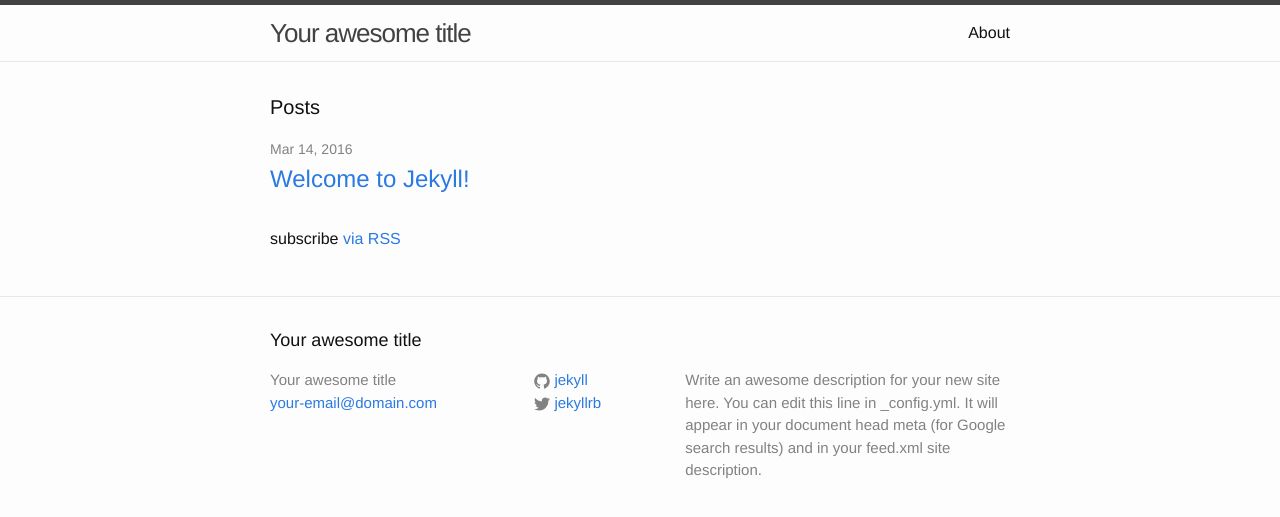
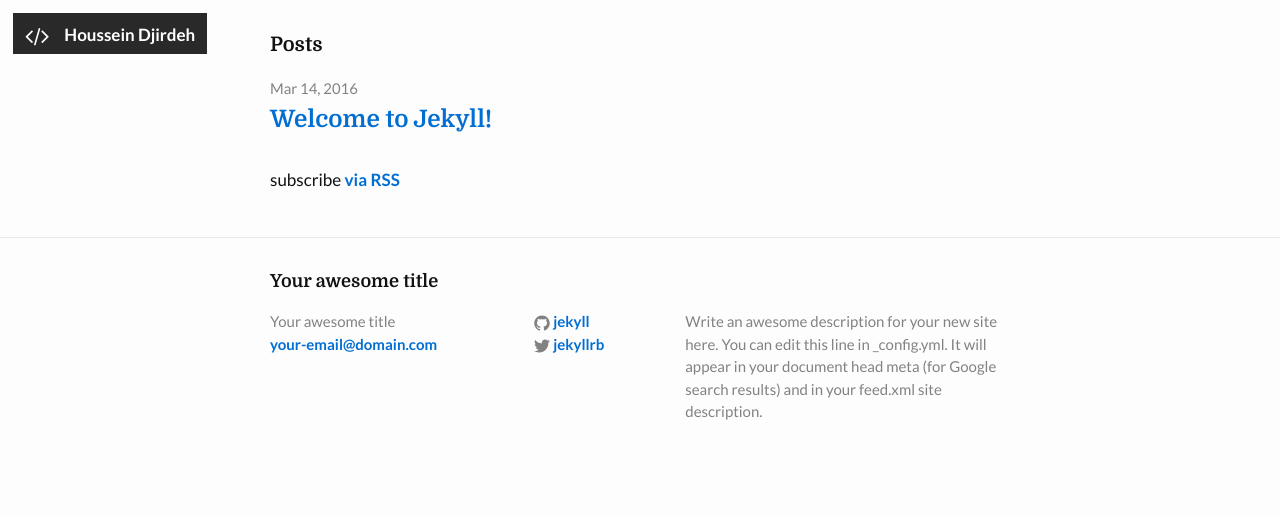
Before and after one commit to housseindjirdeh/hdjirdeh.github.io, a Jekyll site: the page built from index.html, in a window 1280 px wide. Shown: the top 517 px of the page. Built offline with Jekyll 4.4.1, drawn with Linux system fonts in a browser that asks for light colours; nearby versions of some CDN libraries.

Commit message:
Started adding some of that sexy styling

```diff
--- a/_includes/head.html
+++ b/_includes/head.html
@@ -9,4 +9,8 @@
   <link rel="stylesheet" href="{{ "/css/main.css" | prepend: site.baseurl }}">
   <link rel="canonical" href="{{ page.url | replace:'index.html','' | prepend: site.baseurl | prepend: site.url }}">
   <link rel="alternate" type="application/rss+xml" title="{{ site.title }}" href="{{ "/feed.xml" | prepend: site.baseurl | prepend: site.url }}">
+  <link rel="stylesheet" href="https://maxcdn.bootstrapcdn.com/font-awesome/4.5.0/css/font-awesome.min.css">
+
+  <link href='https://fonts.googleapis.com/css?family=Domine:700' rel='stylesheet' type='text/css'>
+  <link href='https://fonts.googleapis.com/css?family=Lato:400,700' rel='stylesheet' type='text/css'>
 </head>
--- a/_includes/header.html
+++ b/_includes/header.html
@@ -1,4 +1,4 @@
-<header class="site-header">
+<!-- <header class="site-header">
 
   <div class="wrapper">
 
@@ -24,4 +24,8 @@
 
   </div>
 
+</header> -->
+
+<header class="site-header">
+  <a href="/"><i class="fa fa-code fa-lg"></i><span>Houssein Djirdeh</span></a>
 </header>
--- a/_sass/_base.scss
+++ b/_sass/_base.scss
@@ -83,6 +83,7 @@ li {
  */
 h1, h2, h3, h4, h5, h6 {
     font-weight: $base-font-weight;
+    font-family: $headings-font-family;
 }
 
 
@@ -93,6 +94,7 @@ h1, h2, h3, h4, h5, h6 {
 a {
     color: $brand-color;
     text-decoration: none;
+    font-weight: 600;
 
     &:visited {
         color: darken($brand-color, 15%);
--- a/_sass/_layout.scss
+++ b/_sass/_layout.scss
@@ -1,14 +1,44 @@
 /**
  * Site header
  */
-.site-header {
+
+ .site-header a {
+position:fixed;
+top:13px;
+left:13px;
+z-index:200;
+display:block;
+background:#29292a;
+color:#fff;
+-webkit-transition:background .6s ease-out;
+-moz-transition:background .6s ease-out;
+-o-transition:background .6s ease-out;
+transition:background .6s ease-out;
+padding:9px 12px 6px;
+}
+
+.site-header a:hover {
+background:#3287c1;
+}
+
+.site-header a span {
+display:inline-block;
+margin-left:15px;
+}
+
+.site-header a:hover span {
+display:inline-block;
+width:auto;
+}
+
+/*.site-header {
     border-top: 5px solid $grey-color-dark;
     border-bottom: 1px solid $grey-color-light;
     min-height: 56px;
 
     // Positioning context for the mobile navigation icon
     position: relative;
-}
+}*/
 
 .site-title {
     font-size: 26px;
--- a/css/main.scss
+++ b/css/main.scss
@@ -6,8 +6,9 @@
 
 
 // Our variables
-$base-font-family: "Helvetica Neue", Helvetica, Arial, sans-serif;
-$base-font-size:   16px;
+$headings-font-family: 'Domine', Serif;
+$base-font-family: 'Lato', "Open Sans",Serif;
+$base-font-size:   17px;
 $base-font-weight: 400;
 $small-font-size:  $base-font-size * 0.875;
 $base-line-height: 1.5;
@@ -16,7 +17,7 @@ $spacing-unit:     30px;
 
 $text-color:       #111;
 $background-color: #fdfdfd;
-$brand-color:      #2a7ae2;
+$brand-color:      #026ed2;
 
 $grey-color:       #828282;
 $grey-color-light: lighten($grey-color, 40%);
```
Also changed, not shown: public/apple-touch-icon-precomposed.png (added), public/favicon.ico (added).
